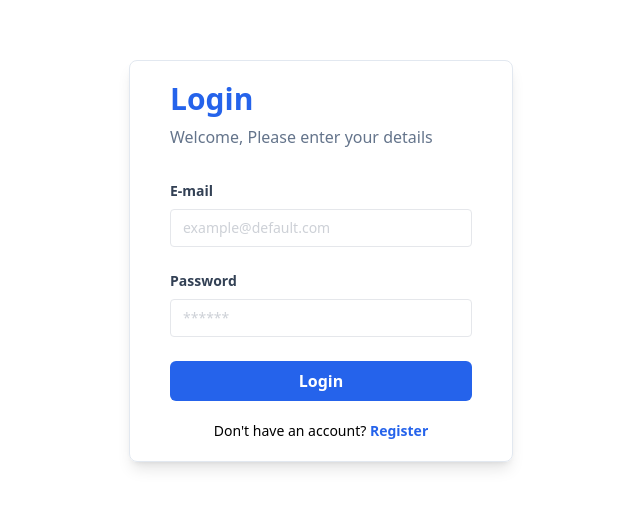
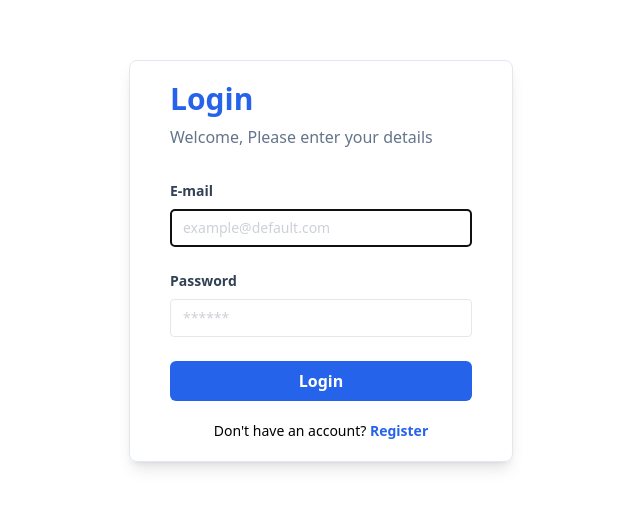
Before and after one commit to bhaskarayh/vip-code-react-js, a React (Vite) app: page /login in a window 1280 px wide. Shown: the part 139-646 px from the top of the page, without its empty margins (319-959 px from the left). Built offline with nearby package versions, Linux system fonts and the light colour scheme.

Commit message:
15.useRef + forwardRef

```diff
--- a/src/Pages/producs.jsx
+++ b/src/Pages/producs.jsx
@@ -1,7 +1,6 @@
-import { Fragment, useState, useEffect } from 'react';
+import { Fragment, useState, useEffect, useRef } from 'react';
 import CardProduct from '../components/Fragments/CardProduct';
 import Button from '../components/Elements/Button';
-import Counter from '../components/Fragments/Counter';
 
 const products = [
     {
@@ -99,6 +98,26 @@ const ProducsPage = () => {
         }
     };
 
+    /* UseRef - Tidak akan di render jadi butuh refresh biar di render ke depan, tetapi data tetap disimpan*/
+    const cartRef = useRef(JSON.parse(localStorage.getItem('cart')) || []);
+
+    const handleAddToCartRef = id => {
+        cartRef.current = [...cartRef.current, { id, qty: 1 }];
+        localStorage.setItem('cart', JSON.stringify(cartRef.current));
+    };
+
+    const totalPriceRef = useRef(null);
+
+    console.log(totalPriceRef);
+
+    useEffect(() => {
+        if (cart.length > 0) {
+            totalPriceRef.current.style.display = 'table-row';
+        } else {
+            totalPriceRef.current.style.display = 'none';
+        }
+    }, [cart]);
+
     return (
         <Fragment>
             <div className="flex justify-end h-10 bg-blue-600 text-white items-center px-10 py-8">
@@ -120,8 +139,9 @@ const ProducsPage = () => {
                             <CardProduct.Footer
                                 price={product.price}
                                 id={product.id}
-                                handleAddToCart={() =>
-                                    handleAddToCart(product.id)
+                                handleAddToCart={
+                                    () => handleAddToCart(product.id)
+                                    // handleAddToCartRef(product.id)
                                 }
                             />
                         </CardProduct>
@@ -143,6 +163,8 @@ const ProducsPage = () => {
                         <tbody>
                             {/* {console.log(cart)} */}
                             {cart.map(item => {
+                                // {console.log(cartRef)}
+                                // {cartRef.current.map(item => {
                                 const product = products.find(
                                     product => product.id === item.id
                                 );
@@ -171,7 +193,7 @@ const ProducsPage = () => {
                                     </tr>
                                 );
                             })}
-                            <tr>
+                            <tr ref={totalPriceRef}>
                                 <td colSpan={3}>
                                     <b>Total Price</b>
                                 </td>
--- a/src/components/Elements/Input/Input.jsx
+++ b/src/components/Elements/Input/Input.jsx
@@ -1,5 +1,6 @@
-const Input = props => {
-    const { type, placeholder, name } = props;
+import { forwardRef } from 'react';
+/* const Input = props => {
+    const { type, placeholder, name, ref } = props;
     return (
         <input
             type={type}
@@ -7,8 +8,24 @@ const Input = props => {
             placeholder={placeholder}
             name={name}
             id={name}
+            ref={ref}
         />
     );
-};
+}; */
+
+// Diganti karena menggunakan ref
+const Input = forwardRef((props, ref) => {
+    const { type = 'text', placeholder, name } = props;
+    return (
+        <input
+            type={type}
+            className="text-sm border rounded w-full py-2 px-3 text-slate-700 placeholder:opacity-50"
+            placeholder={placeholder}
+            name={name}
+            id={name}
+            ref={ref}
+        />
+    );
+});
 
 export default Input;
--- a/src/components/Elements/Input/index.jsx
+++ b/src/components/Elements/Input/index.jsx
@@ -1,14 +1,37 @@
+import { forwardRef } from 'react';
 import Input from '../Input/Input';
 import Label from '../Input/Label';
 
-const InputForm = props => {
+/* const InputForm = props => {
+    const { label, name, placeholder, type, ref } = props;
+    return (
+        <div className="mb-6">
+            <Label htmlFor={name}>{label}</Label>
+            <Input
+                name={name}
+                type={type}
+                placeholder={placeholder}
+                ref={ref}
+            />
+        </div>
+    );
+}; */
+
+// Diganti karena menggunakan ref
+/* forwardRef lets your component expose a DOM node to parent component with a ref. */
+const InputForm = forwardRef((props, ref) => {
     const { label, name, placeholder, type } = props;
     return (
         <div className="mb-6">
             <Label htmlFor={name}>{label}</Label>
-      <Input name={name} type={type} placeholder={placeholder} />
+            <Input
+                name={name}
+                type={type}
+                placeholder={placeholder}
+                ref={ref}
+            />
         </div>
     );
-};
+});
 
 export default InputForm;
--- a/src/components/Fragments/FormLogin.jsx
+++ b/src/components/Fragments/FormLogin.jsx
@@ -1,5 +1,6 @@
 import InputForm from '../Elements/Input';
 import Button from '../Elements/Button';
+import { useRef, useEffect } from 'react';
 
 const FormLogin = () => {
     const handleLogin = event => {
@@ -15,6 +16,13 @@ const FormLogin = () => {
         window.location.href = '/products';
     };
 
+    const emailRef = useRef(null);
+
+    useEffect(() => {
+        console.log('focus email');
+        emailRef.current.focus();
+    }, []);
+
     return (
         <form onSubmit={handleLogin}>
             <div className="mb-6">
@@ -23,6 +31,7 @@ const FormLogin = () => {
                     type="email"
                     placeholder="example@default.com"
                     name="email"
+                    ref={emailRef}
                 />
             </div>
             <div className="mb-6">
```
Lines whose indentation alone changed are shown as unchanged.
